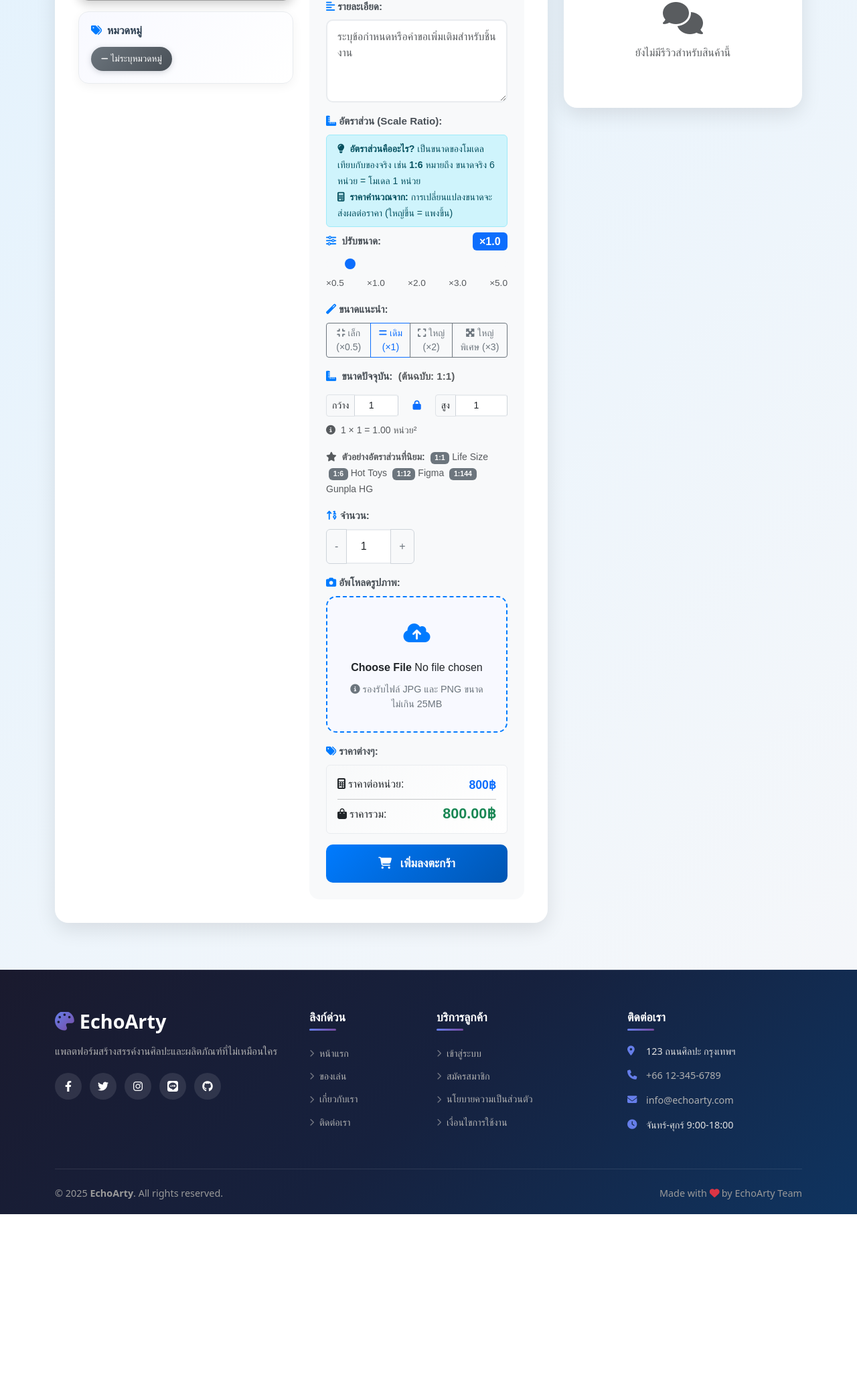
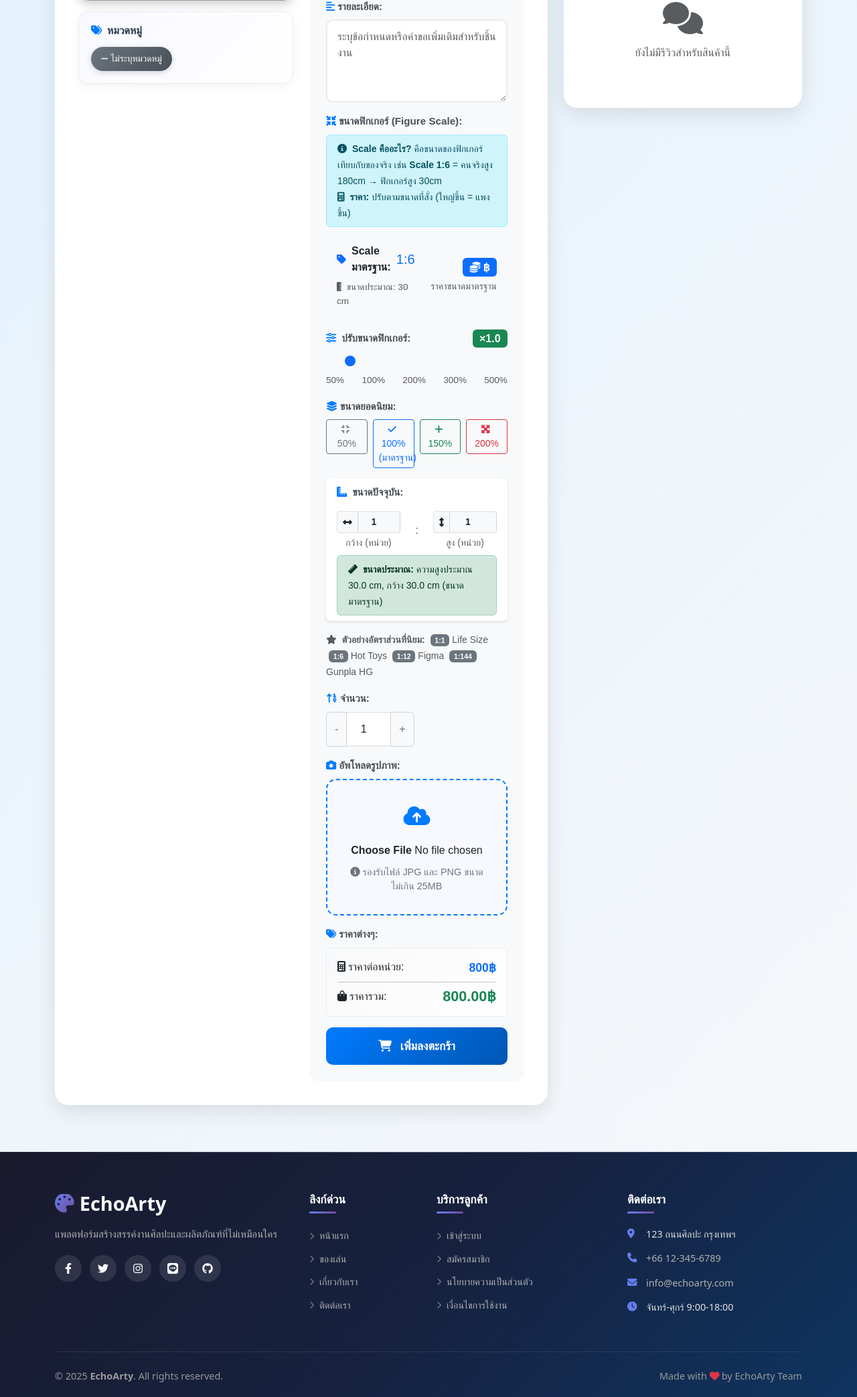
Before and after one commit to iPaonN/EchoArty, a Flask app: template templates/gallerydetail.html in a window 1280 px wide. Shown: the part 431-2517 px from the top of the page at 67% size. Before the commit the page ends 2244 px from the top, so only its background shows below. Run offline with Flask 3, Linux system fonts and the light colour scheme; the template is opened without the code that fills it, so the values that code supplies are empty; some libraries are stand-ins or nearby versions; grey boxes are pictures that could not be loaded.

Commit message:
fix ratio

```diff
--- a/static/js/gallerydetail.js
+++ b/static/js/gallerydetail.js
@@ -132,15 +132,28 @@ function updateDimensionsFromSlider(sliderValue) {
 function updateDimensionInfo(width, height, originalSize) {
   const w = parseFloat(width);
   const h = parseFloat(height);
-  const area = (w * h).toFixed(2);
-  const originalArea = (originalSize.width * originalSize.height).toFixed(2);
+  const scale = (w / originalSize.width).toFixed(1);
+
+  // คำนวณขนาดจริงประมาณการ (สมมติว่า base scale คือ 1:6 = 30cm)
+  // ถ้า original size คือ 1:6 (1 หน่วย = 30cm จริง)
+  const baseHeightCm = 30; // ถ้า 1:6 scale
+  const currentHeightCm = (h * baseHeightCm).toFixed(1);
+  const currentWidthCm = (w * baseHeightCm).toFixed(1);
+
+  // คำนวณพื้นที่เปรียบเทียบ
+  const area = w * h;
+  const originalArea = originalSize.width * originalSize.height;
   const areaIncrease = ((area / originalArea - 1) * 100).toFixed(0);
 
-  let infoText = `${w} × ${h} = ${area} หน่วย²`;
-  if (areaIncrease > 0) {
-    infoText += ` (+${areaIncrease}% จากเดิม)`;
-  } else if (areaIncrease < 0) {
-    infoText += ` (${areaIncrease}% จากเดิม)`;
+  let infoText = `ความสูงประมาณ ${currentHeightCm} cm, กว้าง ${currentWidthCm} cm`;
+  if (scale != 1.0) {
+    if (areaIncrease > 0) {
+      infoText += ` (ใหญ่ขึ้น ${areaIncrease}%)`;
+    } else if (areaIncrease < 0) {
+      infoText += ` (เล็กลง ${Math.abs(areaIncrease)}%)`;
+    }
+  } else {
+    infoText += ` (ขนาดมาตรฐาน)`;
   }
 
   document.getElementById("dimensionInfo").textContent = infoText;
--- a/templates/gallerydetail.html
+++ b/templates/gallerydetail.html
@@ -93,19 +93,44 @@ EchoArty{% endblock %} {% block extra_css %}
                   <!-- Dimensions section -->
                   <div class="mb-3">
                     <label class="form-label">
-                      <i class="fas fa-ruler-combined me-1"></i>อัตราส่วน (Scale Ratio):
+                      <i class="fas fa-compress-arrows-alt me-1"></i>ขนาดฟิกเกอร์ (Figure Scale):
                     </label>
 
-                    <!-- คำอธิบายอัตราส่วน -->
+                    <!-- คำอธิบายขนาด -->
                     <div class="alert alert-info py-2 mb-2" role="alert">
                       <small>
-                        <i class="fas fa-lightbulb me-1"></i>
-                        <strong>อัตราส่วนคืออะไร?</strong>
-                        เป็นขนาดของโมเดลเทียบกับของจริง เช่น <strong>1:6</strong> หมายถึง ขนาดจริง 6 หน่วย = โมเดล 1 หน่วย
+                        <i class="fas fa-info-circle me-1"></i>
+                        <strong>Scale คืออะไร?</strong>
+                        คือขนาดของฟิกเกอร์เทียบกับของจริง เช่น <strong>Scale 1:6</strong> = คนจริงสูง 180cm → ฟิกเกอร์สูง 30cm
                         <br>
                         <i class="fas fa-calculator me-1"></i>
-                        <strong>ราคาคำนวณจาก:</strong> การเปลี่ยนแปลงขนาดจะส่งผลต่อราคา (ใหญ่ขึ้น = แพงขึ้น)
+                        <strong>ราคา:</strong> ปรับตามขนาดที่สั่ง (ใหญ่ขึ้น = แพงขึ้น)
                       </small>
+                    </div>
+
+                    <!-- Scale Information -->
+                    <div class="mb-3 p-3 bg-light rounded">
+                      <div class="row align-items-center">
+                        <div class="col-md-6">
+                          <div class="d-flex align-items-center mb-2">
+                            <i class="fas fa-tag text-primary me-2"></i>
+                            <strong>Scale มาตรฐาน:</strong>
+                            <span class="ms-2 text-primary fs-5">{{ product.size or '1:6' }}</span>
+                          </div>
+                          <div class="text-muted small">
+                            <i class="fas fa-ruler-vertical me-1"></i>
+                            ขนาดประมาณ: <span id="standardHeight">30</span> cm
+                          </div>
+                        </div>
+                        <div class="col-md-6 text-md-end">
+                          <div class="d-flex flex-column align-items-md-end">
+                            <span class="badge bg-primary mb-1" style="font-size: 1rem;">
+                              <i class="fas fa-coins me-1"></i>฿<span id="basePrice">{{ product.price }}</span>
+                            </span>
+                            <small class="text-muted">ราคาขนาดมาตรฐาน</small>
+                          </div>
+                        </div>
+                      </div>
                     </div>
 
                     <!-- Scale Slider -->
@@ -113,9 +138,9 @@ EchoArty{% endblock %} {% block extra_css %}
                       <label class="form-label d-flex justify-content-between align-items-center">
                         <span>
                           <i class="fas fa-sliders-h me-1"></i>
-                          ปรับขนาด:
+                          ปรับขนาดฟิกเกอร์:
                         </span>
-                        <span class="badge bg-primary fs-6" id="scaleDisplay">×1.0</span>
+                        <span class="badge bg-success fs-6" id="scaleDisplay">×1.0</span>
                       </label>
                       <input
                         type="range"
@@ -128,87 +153,98 @@ EchoArty{% endblock %} {% block extra_css %}
                         style="cursor: pointer;"
                       >
                       <div class="d-flex justify-content-between small text-muted">
-                        <span>×0.5</span>
-                        <span>×1.0</span>
-                        <span>×2.0</span>
-                        <span>×3.0</span>
-                        <span>×5.0</span>
+                        <span>50%</span>
+                        <span>100%</span>
+                        <span>200%</span>
+                        <span>300%</span>
+                        <span>500%</span>
                       </div>
                     </div>
 
                     <!-- Preset Buttons -->
                     <div class="mb-3">
                       <label class="form-label small">
-                        <i class="fas fa-magic me-1"></i>ขนาดแนะนำ:
+                        <i class="fas fa-layer-group me-1"></i>ขนาดยอดนิยม:
                       </label>
-                      <div class="btn-group w-100" role="group">
-                        <button type="button" class="btn btn-outline-secondary btn-sm" onclick="setScale(0.5)">
-                          <i class="fas fa-compress me-1"></i>เล็ก (×0.5)
+                      <div class="row g-2">
+                        <div class="col-6 col-md-3">
+                          <button type="button" class="btn btn-outline-secondary btn-sm w-100" onclick="setScale(0.5)">
+                            <i class="fas fa-compress me-1"></i>50%
                           </button>
-                        <button type="button" class="btn btn-outline-primary btn-sm" onclick="setScale(1)">
-                          <i class="fas fa-equals me-1"></i>เดิม (×1)
+                        </div>
+                        <div class="col-6 col-md-3">
+                          <button type="button" class="btn btn-outline-primary btn-sm w-100" onclick="setScale(1)">
+                            <i class="fas fa-check me-1"></i>100% (มาตรฐาน)
                           </button>
-                        <button type="button" class="btn btn-outline-secondary btn-sm" onclick="setScale(2)">
-                          <i class="fas fa-expand me-1"></i>ใหญ่ (×2)
+                        </div>
+                        <div class="col-6 col-md-3">
+                          <button type="button" class="btn btn-outline-success btn-sm w-100" onclick="setScale(1.5)">
+                            <i class="fas fa-plus me-1"></i>150%
                           </button>
-                        <button type="button" class="btn btn-outline-secondary btn-sm" onclick="setScale(3)">
-                          <i class="fas fa-expand-arrows-alt me-1"></i>ใหญ่พิเศษ (×3)
+                        </div>
+                        <div class="col-6 col-md-3">
+                          <button type="button" class="btn btn-outline-danger btn-sm w-100" onclick="setScale(2)">
+                            <i class="fas fa-expand-arrows-alt me-1"></i>200%
                           </button>
                         </div>
                       </div>
+                    </div>
 
-                    <!-- Dimensions Display & Manual Input -->
+                    <!-- Current Dimensions Display -->
                     <div class="mb-3">
+                      <div class="card">
+                        <div class="card-body py-2">
                           <div class="row g-2 align-items-center">
                             <div class="col-12 mb-1">
                               <label class="form-label small mb-1">
                                 <i class="fas fa-ruler-combined me-1"></i>
-                            ขนาดปัจจุบัน:
-                            <span class="text-muted ms-1">(ต้นฉบับ: {{ product.size or '1:1' }})</span>
+                                <strong>ขนาดปัจจุบัน:</strong>
                               </label>
                             </div>
                             <div class="col-5">
                               <div class="input-group input-group-sm">
-                            <span class="input-group-text">กว้าง</span>
+                                <span class="input-group-text"><i class="fas fa-arrows-alt-h"></i></span>
                                 <input
                                   type="number"
-                              class="form-control text-center"
+                                  class="form-control text-center fw-bold"
                                   id="width"
                                   value="{{ product.size.split(':')[0] if product.size and ':' in product.size else '1' }}"
                                   min="0.1"
                                   step="0.1"
+                                  readonly
+                                  style="background-color: #f8f9fa;"
                                 />
                               </div>
+                              <small class="text-muted d-block text-center mt-1">กว้าง (หน่วย)</small>
                             </div>
                             <div class="col-2 text-center">
-                          <button
-                            type="button"
-                            class="btn btn-sm"
-                            id="lockRatioBtn"
-                            onclick="toggleLockRatio()"
-                            title="คลิกเพื่อล็อค/ปลดล็อคอัตราส่วน"
-                          >
-                            <i class="fas fa-lock text-primary" id="lockIcon"></i>
-                          </button>
+                              <span class="text-muted">:</span>
                             </div>
                             <div class="col-5">
                               <div class="input-group input-group-sm">
-                            <span class="input-group-text">สูง</span>
+                                <span class="input-group-text"><i class="fas fa-arrows-alt-v"></i></span>
                                 <input
                                   type="number"
-                              class="form-control text-center"
+                                  class="form-control text-center fw-bold"
                                   id="height"
                                   value="{{ product.size.split(':')[1] if product.size and ':' in product.size else '1' }}"
                                   min="0.1"
                                   step="0.1"
+                                  readonly
+                                  style="background-color: #f8f9fa;"
                                 />
                               </div>
+                              <small class="text-muted d-block text-center mt-1">สูง (หน่วย)</small>
                             </div>
                             <div class="col-12">
-                          <small class="text-muted">
-                            <i class="fas fa-info-circle me-1"></i>
-                            <span id="dimensionInfo">กว้าง × สูง = พื้นที่</span>
+                              <div class="alert alert-success mb-0 py-2" role="alert">
+                                <small>
+                                  <i class="fas fa-ruler me-1"></i>
+                                  <strong>ขนาดประมาณ:</strong> <span id="dimensionInfo">คำนวณจาก scale</span>
                                 </small>
+                              </div>
+                            </div>
+                          </div>
                         </div>
                       </div>
                     </div>
```
Lines whose indentation alone changed are shown as unchanged.
